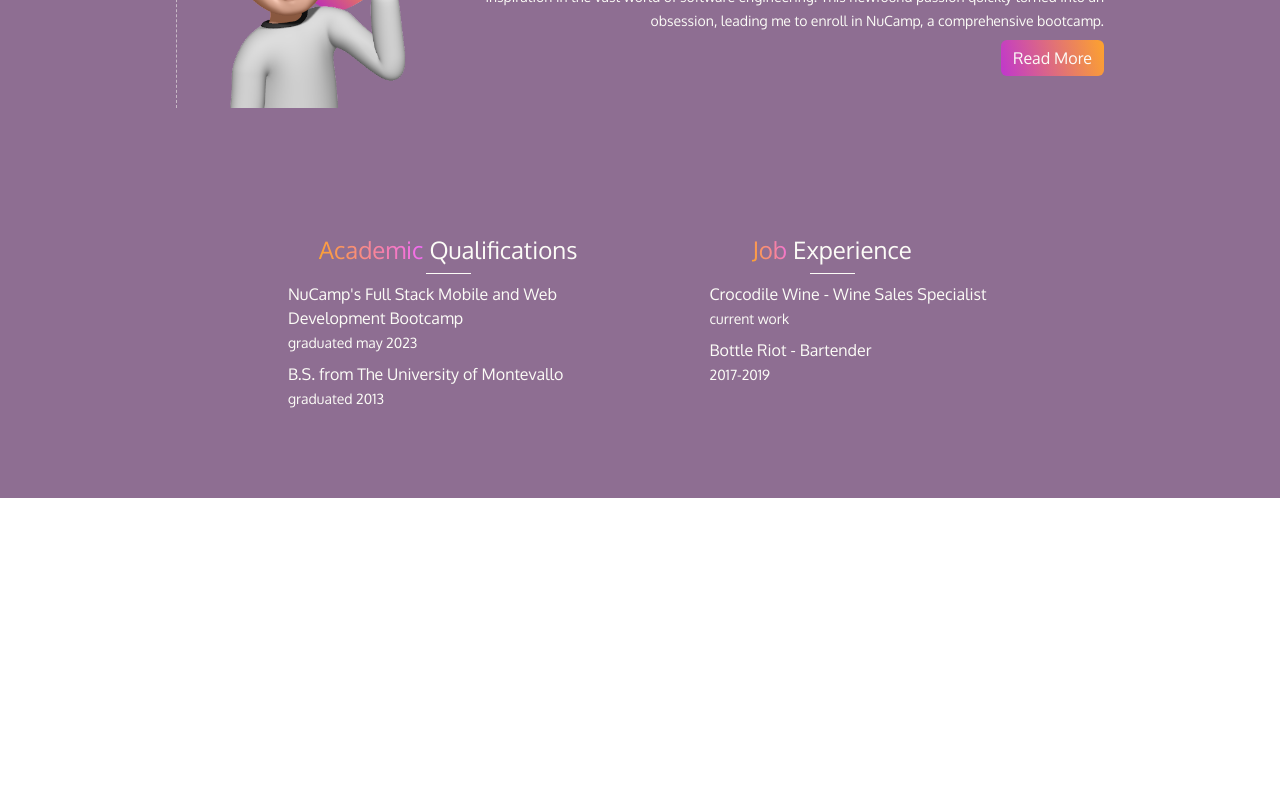
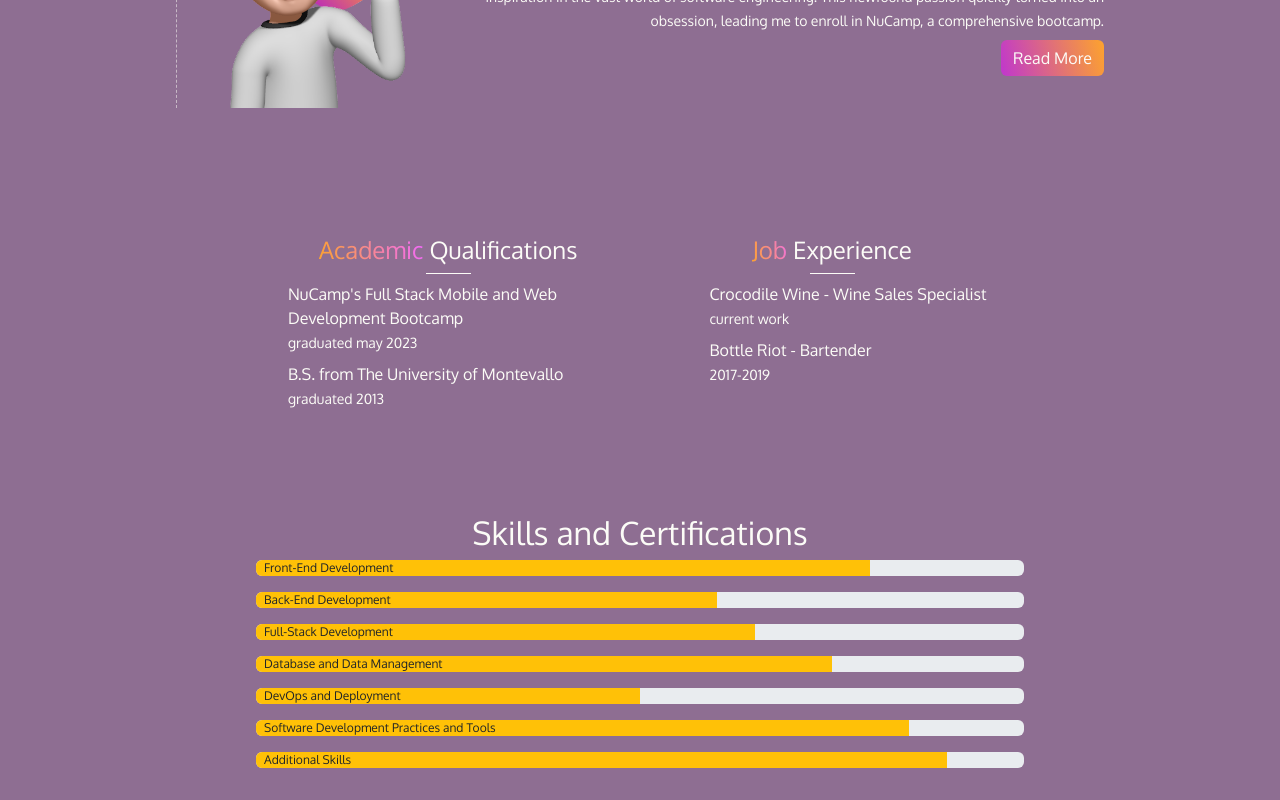
Before and after one commit to zdotg/zg-portfolio, a React (Create React App) app: page / in a window 1280 px wide. Shown: the part 674-1474 px from the top of the page. Before the commit the page ends 1172 px from the top, so only its background shows below. Built offline with nearby package versions, Linux system fonts and the light colour scheme.

Commit message:
Updated SkillsAndCerts to be Experience, and then created a new SkillsAndCerts component using progress bars

```diff
--- a/src/App.js
+++ b/src/App.js
@@ -3,7 +3,8 @@ import "bootstrap/dist/css/bootstrap.min.css";
 import NavBar from "./components/NavBar";
 import Intro from "./components/Intro";
 import About from "./components/About";
-import SkillsAndCerts from "./components/SkillsAndCert";
+import Experience from "./components/Experience";
+import SkillsAndCerts from "./components/SkillsAndCerts";
 
 const App = () => {
   return (
@@ -11,6 +12,7 @@ const App = () => {
       <NavBar />
       <Intro />
       <About />
+      <Experience />
       <SkillsAndCerts />
     </div>
   );
--- a/src/components/SkillsAndCert.js
+++ b/src/components/Experience.js
@@ -1,10 +1,10 @@
 import React from "react";
-import "../styles/skillsAndCert.css";
+import "../styles/experience.css";
 import "../App.css";
 
-const SkillsAndCerts = () => {
+const Experience = () => {
   return (
-    <div class="card mx-auto pt-5 pb-5 skills-card">
+    <div class="card mx-auto pt-5 pb-5 experience-card">
       <div class="card-body d-flex align-items-center">
         <div class="col">
           <div class="pb-2">
@@ -49,4 +49,4 @@ const SkillsAndCerts = () => {
   );
 };
 
-export default SkillsAndCerts;
+export default Experience;
--- /dev/null
+++ b/src/components/SkillsAndCerts.js
@@ -0,0 +1,43 @@
+import React from "react";
+import "../styles/skillsAndCerts.css";
+import "../App.css";
+
+const SkillsAndCerts = () => {
+  const skills = [
+    { name: "Front-End Development", progress: 80 },
+    { name: "Back-End Development", progress: 60 },
+    { name: "Full-Stack Development", progress: 65 },
+    { name: "Database and Data Management", progress: 75 },
+    { name: "DevOps and Deployment", progress: 50 },
+    { name: "Software Development Practices and Tools", progress: 85 },
+    { name: "Additional Skills", progress: 90 },
+  ];
+
+  return (
+    <div className="card skills-card">
+      <div className="card-body">
+        <h2 class="main-text text-center">Skills and Certifications</h2>
+        {skills.map((skill) => (
+          <div
+            className="progress mb-3"
+            key={skill.name}
+            role="progressbar"
+            aria-label={skill.name}
+            aria-valuenow={skill.progress}
+            aria-valuemin="0"
+            aria-valuemax="100"
+          >
+            <div
+              className="progress-bar bg-warning text-dark text-start px-2"
+              style={{ width: `${skill.progress}%` }}
+            >
+              {skill.name}
+            </div>
+          </div>
+        ))}
+      </div>
+    </div>
+  );
+};
+
+export default SkillsAndCerts;
--- /dev/null
+++ b/src/styles/experience.css
@@ -0,0 +1,12 @@
+.experience-card {
+    padding-left: 15rem;
+    padding-right: 15rem;
+    border-radius: 0;
+    border: none;
+    background-color: #8e6e92;
+}
+
+.border-style-one {
+    width: 45px;
+    border-bottom: 1px solid #fcfcf7;
+}
--- a/src/styles/skillsAndCert.css
+++ b/src/styles/skillsAndCerts.css
@@ -5,8 +5,3 @@
     border: none;
     background-color: #8e6e92;
 }
-
-.border-style-one {
-    width: 45px;
-    border-bottom: 1px solid #fcfcf7;
-}
```
